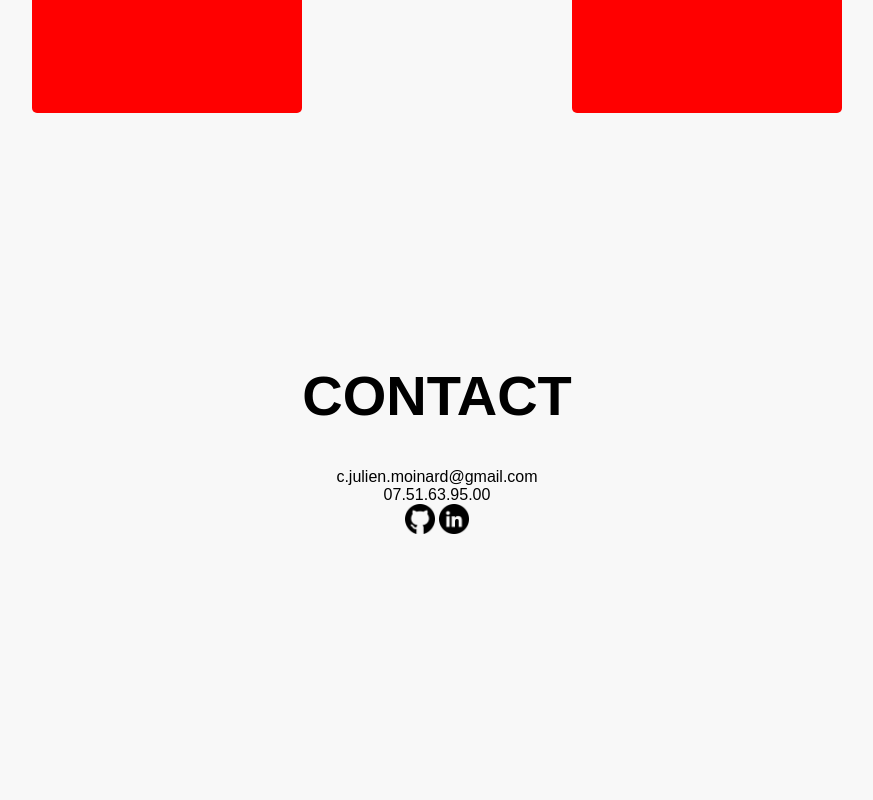
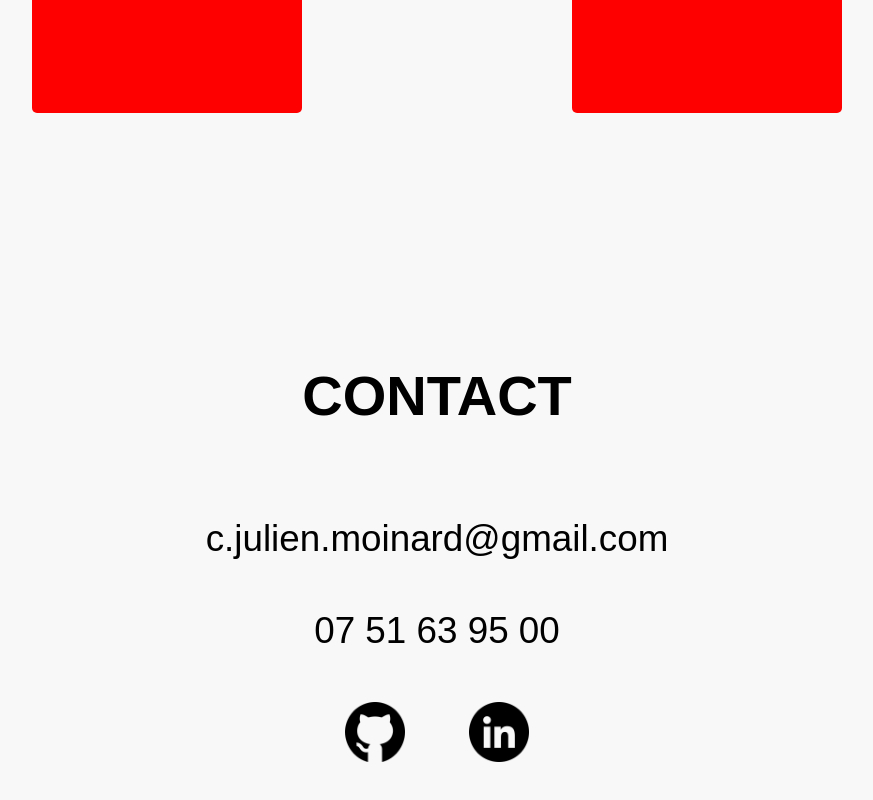
Before and after one commit to JulienMo/portfolio, a plain HTML site: page index.html in a window 1280 px wide. Shown: the part 7371-8171 px from the top of the page, without its empty margins (203-1076 px from the left). Before the commit the page ends 7989 px from the top, so only its background shows below. Drawn offline with nearby package versions, Linux system fonts and the light colour scheme; a web font is replaced by a local one.

Commit message:
Contact sans Cl fait

```diff
--- a/index.html
+++ b/index.html
@@ -274,7 +274,7 @@
                         <span>c.julien.moinard@gmail.com</span>
                     </h4>
                     <h4>
-                        <span>07.51.63.95.00</span>
+                        <span>07 51 63 95 00</span>
                     </h4>
                     <a class="linkImg" target="_blank" href="https://github.com/JulienMo"><img src="img/github.png" alt="logo GitHub"></a>
                     <a class="linkImg" target="_blank" href="https://linkedin.com/in/julien-moinard"><img src="img/linkedin.png" alt="logo Linkedin"></a>
--- a/style.css
+++ b/style.css
@@ -121,7 +121,13 @@ h3 {
     text-align: center;
 }
 
+#contact h4 {
+    font-size: 2.3rem;
+    margin: 50px 0;
+}
+
 #contact img {
-    width: 30px;
-    height: 30px;
+    width: 60px;
+    height: 60px;
+    margin: 0 30px;
 }
```
